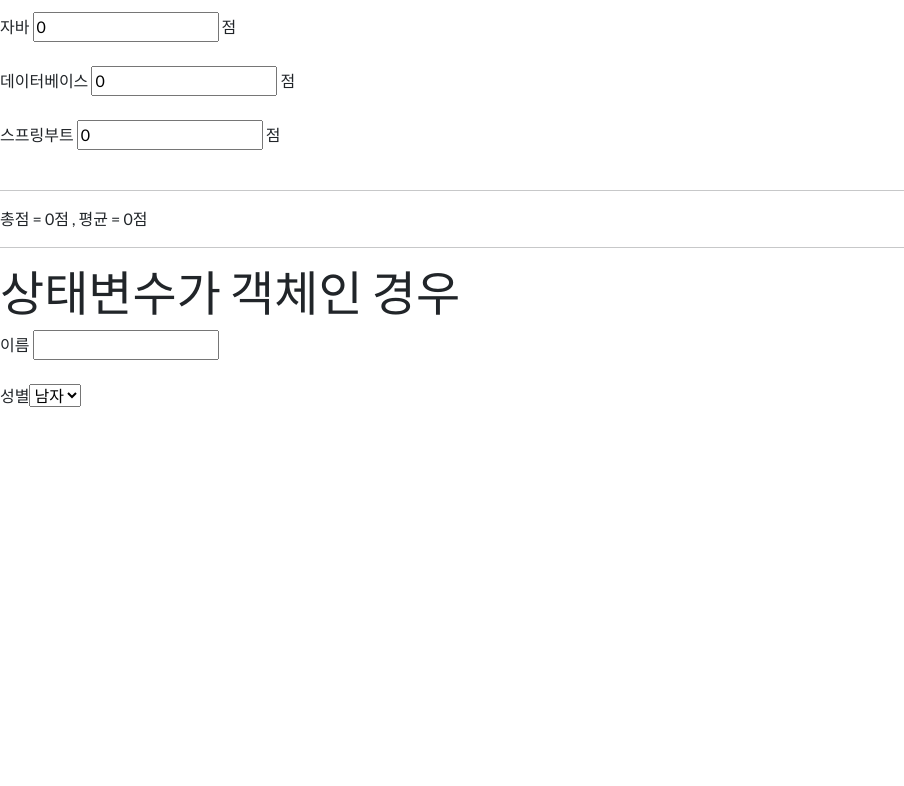
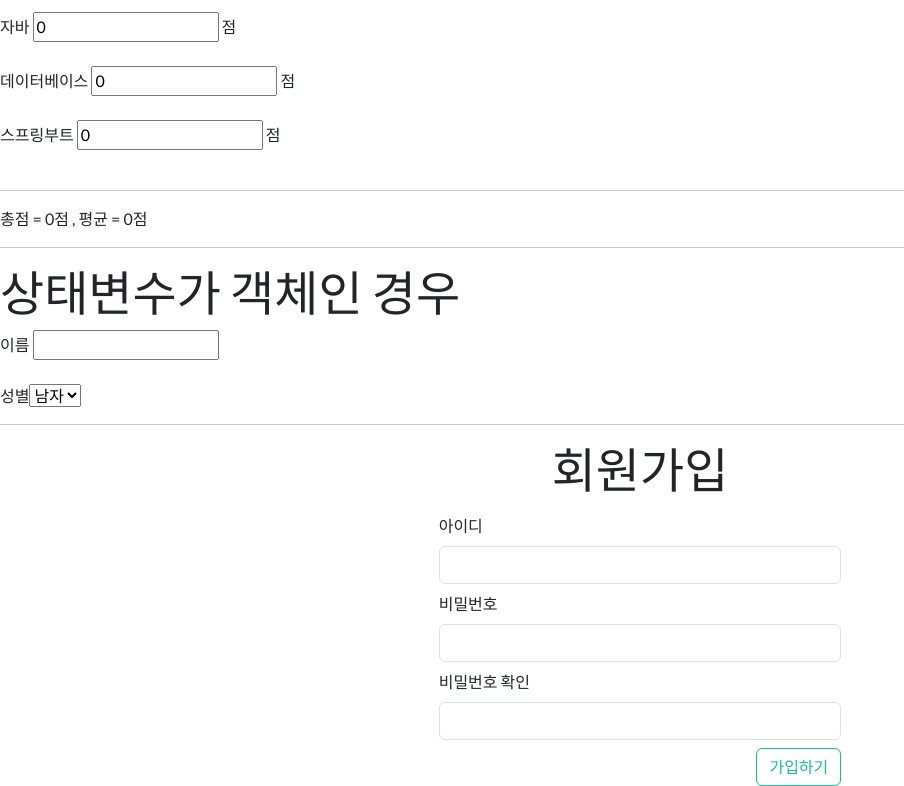
Before and after one commit to wijaemin/kh12-react, a React (Create React App) app in the folder demo03/: page / in a window 1280 px wide. Shown: the part 1260-2046 px from the top of the page, without its empty margins (0-904 px from the left). Before the commit the page ends 1668 px from the top, so only its background shows below. Built offline with nearby package versions, Linux system fonts and the light colour scheme.

Commit message:
회원가입 문제

```diff
--- a/demo03/src/App.js
+++ b/demo03/src/App.js
@@ -5,6 +5,7 @@ import Exam03 from './components/Exam03';
 import Exam04 from './components/Exam04';
 import Exam05 from './components/Exam05';
 import Exam06 from './components/Exam06';
+import Exam07 from './components/Exam07';
 
 function App() {
   return(
@@ -22,6 +23,9 @@ function App() {
     <Exam05/>
     <hr/>
     <Exam06/>
+    <hr/>
+    <Exam07/>
+
     </>
 
   );
--- /dev/null
+++ b/demo03/src/components/Exam07.js
@@ -0,0 +1,71 @@
+import { useState } from "react";
+
+const Exam07=()=>{
+
+    //객체로 상태 변수를 정의
+    const [member,setMember] = useState({
+        memberId:"",
+        memberPw:"",
+        memberPwRe:""
+
+    });
+
+    //객체의 상태를 한 번에- 변경하는 함수를 구현
+    const changeMember = (e)=>{
+
+        setMember({
+            ...member,
+            [e.target.name] : e.target.value
+
+
+        });
+    };
+
+    return(
+        <div className="container-fluid">
+            <div className="row">
+                <div className="col-md-4 offset-md-4">
+
+                    <div className="row">
+                        <div className="col text-center">
+                            <h1>회원가입</h1>
+                        </div>
+                    </div>
+
+                    <div className="row mt-2">
+                        <div className="col">
+                            <label className="form-label">아이디</label>
+                            <input type="text" name="memberId" value={member.memberId} className="form-control" onChange={changeMember}/>
+                        </div>
+                    </div>
+                    <div className="row mt-2">
+                        <div className="col">
+                            <label className="form-label">비밀번호</label>
+                            <input type="password" name="memberPw" value={member.memberPw} className="form-control" onChange={changeMember}/>
+                        </div>
+                    </div>
+                    <div className="row mt-2">
+                        <div className="col">
+                            <label className="form-label">비밀번호 확인</label>
+                            <input type="password" name="memberPwRe" value={member.memberPwRe} className="form-control" onChange={changeMember}/>
+                        </div>
+                    </div>
+
+                    <div className="row mt-2 text-end">
+                        <div className="col">
+                            <button type="submit" className="btn btn-outline-success">가입하기</button>
+                        </div>
+
+                    </div>
+
+
+                </div>
+
+            </div>
+        </div>
+    );
+
+
+
+};
+export default Exam07;
```
